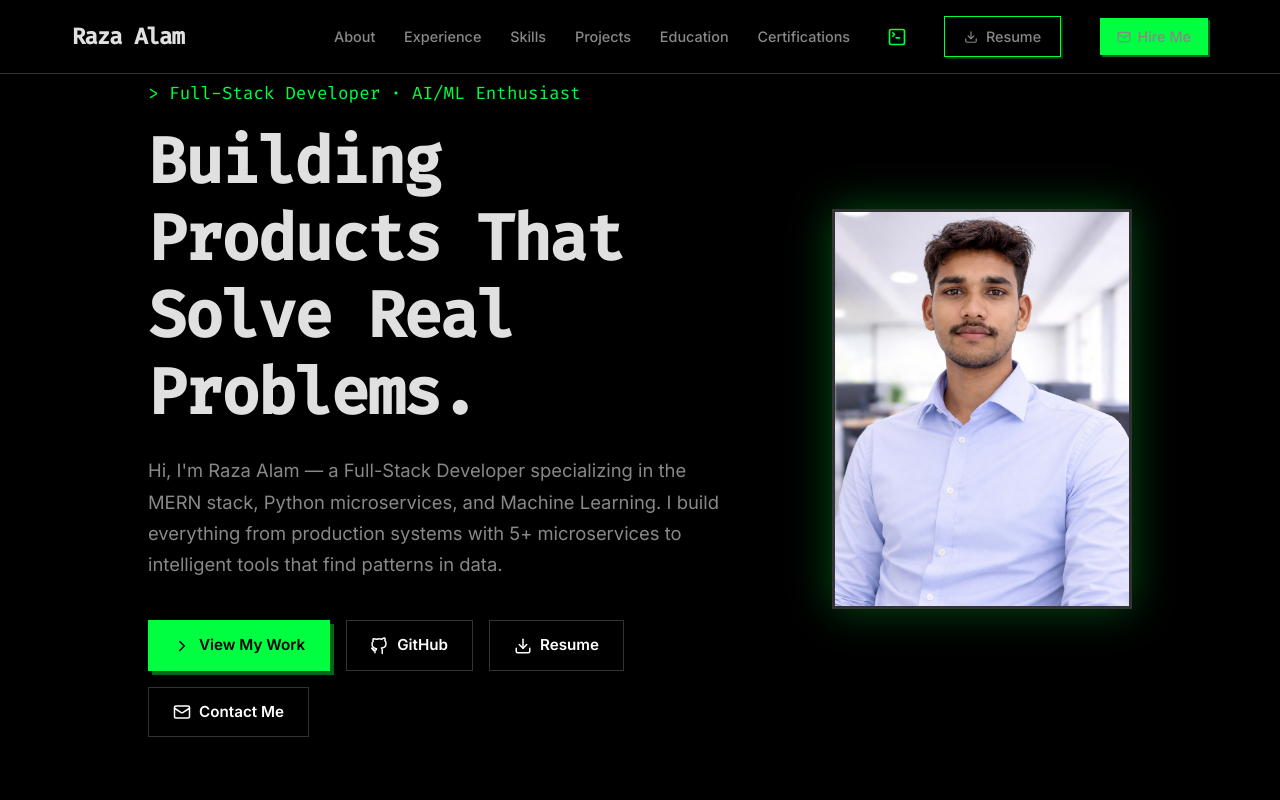
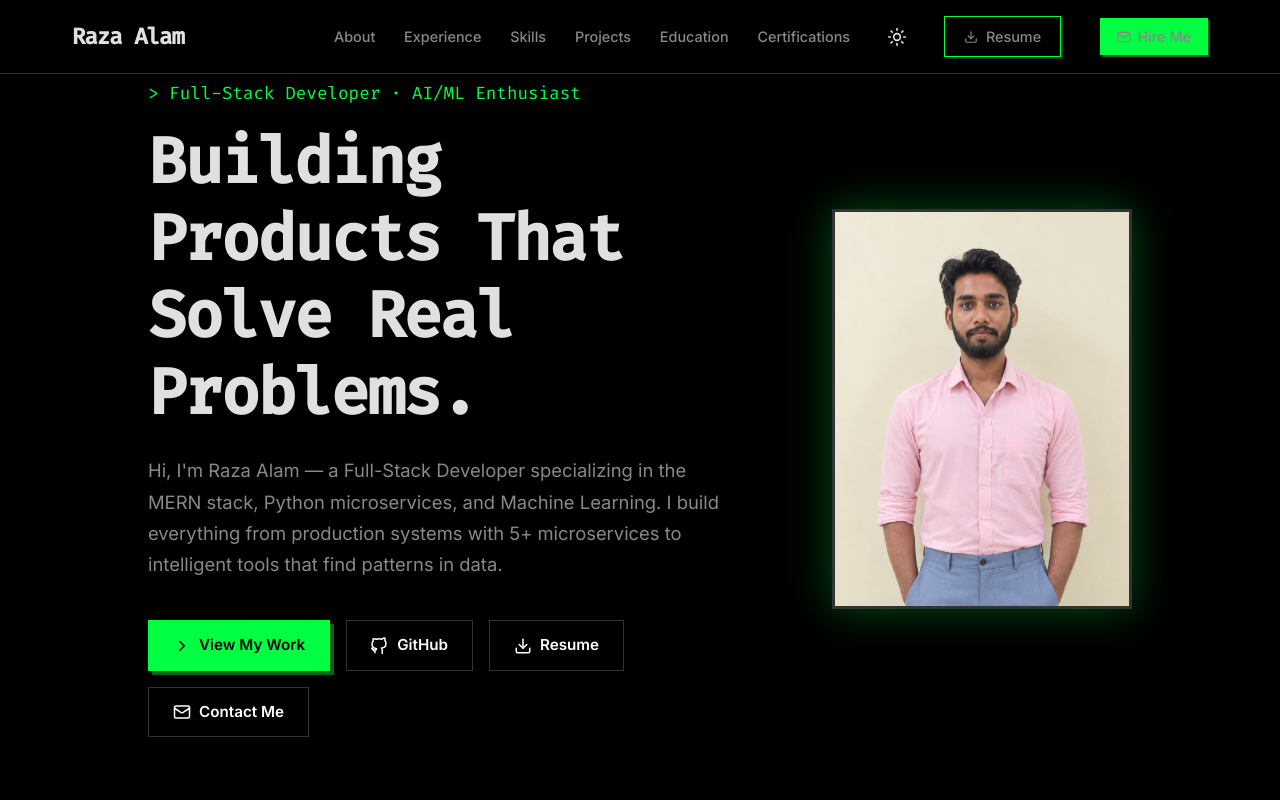
Before and after one commit to Mr-Raza-Alam/my_portfolio, a React (Vite) app in the folder frontend/: page / in a window 1280 px wide. Shown: the top 800 px of the page. Built offline with nearby package versions, Linux system fonts and the light colour scheme.

Commit message:
update the hero-section solo real image

```diff
--- a/frontend/src/components/Experience.jsx
+++ b/frontend/src/components/Experience.jsx
@@ -6,7 +6,7 @@ const Experience = () => (
     </div>
     <div className="timeline">
       <TimelineItem
-        date="Jun 2026 — Present"
+        date="Jun 2026 — Jul 2026"
         title="Internpe"
         role="Java Developer Intern · Remote"
         description="6-week internship focused on Java programming. Building real-world applications with hands-on experience in core Java, object-oriented design, and problem-solving."
--- a/frontend/src/components/Hero.jsx
+++ b/frontend/src/components/Hero.jsx
@@ -39,7 +39,7 @@ const Hero = () => (
       </div>
 
       <div className="hero-image-wrapper">
-        <img src="/My_Officpic2.1.png" alt="Raza Alam" className="hero-image" />
+        <img src="/portfolio_its_me.png" alt="Raza Alam" className="hero-image" />
       </div>
     </div>
   </section>
--- a/frontend/src/components/Navbar.jsx
+++ b/frontend/src/components/Navbar.jsx
@@ -1,17 +1,17 @@
 import { useState, useEffect } from 'react';
-import { Download, Mail, Menu, X, TerminalSquare } from 'lucide-react';
+import { Download, Mail, Menu, X, Sun, Moon } from 'lucide-react';
 
 const Navbar = () => {
   const [isMobileMenuOpen, setIsMobileMenuOpen] = useState(false);
-  const [isAmberMode, setIsAmberMode] = useState(false);
+  const [isLightMode, setIsLightMode] = useState(false);
 
   useEffect(() => {
-    if (isAmberMode) {
-      document.body.classList.add('amber-mode');
+    if (isLightMode) {
+      document.body.classList.add('light-mode');
     } else {
-      document.body.classList.remove('amber-mode');
+      document.body.classList.remove('light-mode');
     }
-  }, [isAmberMode]);
+  }, [isLightMode]);
 
   return (
     <nav>
@@ -35,22 +35,20 @@ const Navbar = () => {
           <a href="#certifications" onClick={() => setIsMobileMenuOpen(false)}>Certifications</a>
 
           <button
-            onClick={() => setIsAmberMode(!isAmberMode)}
+            onClick={() => setIsLightMode(!isLightMode)}
             style={{
               background: 'transparent',
               border: 'none',
-              color: 'var(--accent-color)',
+              color: 'var(--text-primary)',
               cursor: 'pointer',
               display: 'flex',
               alignItems: 'center',
               justifyContent: 'center',
-              padding: '0.5rem',
-              transition: 'color 0.3s ease'
+              padding: '0.5rem'
             }}
-            title="Toggle Terminal Color (Green/Amber)"
-            aria-label="Toggle terminal color"
+            aria-label="Toggle light mode"
           >
-            <TerminalSquare size={20} />
+            {isLightMode ? <Moon size={20} /> : <Sun size={20} />}
           </button>
 
           <a
--- a/frontend/src/components/Projects.jsx
+++ b/frontend/src/components/Projects.jsx
@@ -36,6 +36,13 @@ const Projects = () => (
           vision="Containerizing the ecosystem with Docker and integrating a centralized Redis state to feed a unified WebSockets Admin dashboard."
           tech={['Python', 'Flask', 'JavaScript', 'Microservices', 'LAN Server']}
           github="https://github.com/Mr-Raza-Alam/Cyber_Escape_Room"
+        />
+        <ProjectCard
+          title="AUS-NCC VAC Examination Portal"
+          context="Full-Stack Developer · MERN · Live"
+          problem="Built a full-stack portal to run the NCC Value Added Course from bulk CSV registration to automated grading. Includes GPS-geofenced class attendance (Haversine formula), a secure live test engine, and Cloudflare R2 integration."
+          vision="Expanding the testing engine with AI-driven dynamic question generation and analytics dashboards for instructors."
+          tech={['React', 'Node.js', 'Express', 'MongoDB', 'JWT', 'Cloudflare R2']}
         />
         <ProjectCard
           image={ccImg}
--- a/frontend/src/components/Skills.jsx
+++ b/frontend/src/components/Skills.jsx
@@ -7,11 +7,11 @@ const Skills = () => (
     <div className="glass-panel fade-in">
       <div className="skills-grid">
         <SkillCategory title="Languages" tags={['JavaScript (ES6+)', 'Python', 'Java', 'C++', 'HTML5', 'CSS3']} />
-        <SkillCategory title="Frontend" tags={['React.js', 'EJS', 'Bootstrap', 'Responsive Design']} />
-        <SkillCategory title="Backend" tags={['Node.js', 'Express.js', 'Flask', 'REST APIs', 'Microservices']} />
+        <SkillCategory title="Frontend" tags={['React.js', 'Vite', 'EJS', 'Bootstrap', 'Responsive Design']} />
+        <SkillCategory title="Backend" tags={['Node.js', 'Express.js', 'Flask', 'Firebase', 'REST APIs', 'WebSocket', 'Microservices']} />
         <SkillCategory title="Database" tags={['MongoDB', 'Mongoose ODM', 'SQL']} />
         <SkillCategory title="AI / ML" tags={['Supervised Learning', 'Classification', 'Clustering', 'Pandas', 'NumPy']} />
-        <SkillCategory title="Tools & DevOps" tags={['Git / GitHub', 'Vercel', 'Render', 'Postman', 'VS Code']} />
+        <SkillCategory title="Tools & DevOps" tags={['Git / GitHub', 'Docker', 'Vercel', 'Render', 'Postman', 'VS Code']} />
       </div>
     </div>
   </section>
```
Also changed, not shown: frontend/public/My_Officpic2.1.png (deleted), frontend/public/portfolio_its_me.png (added).
